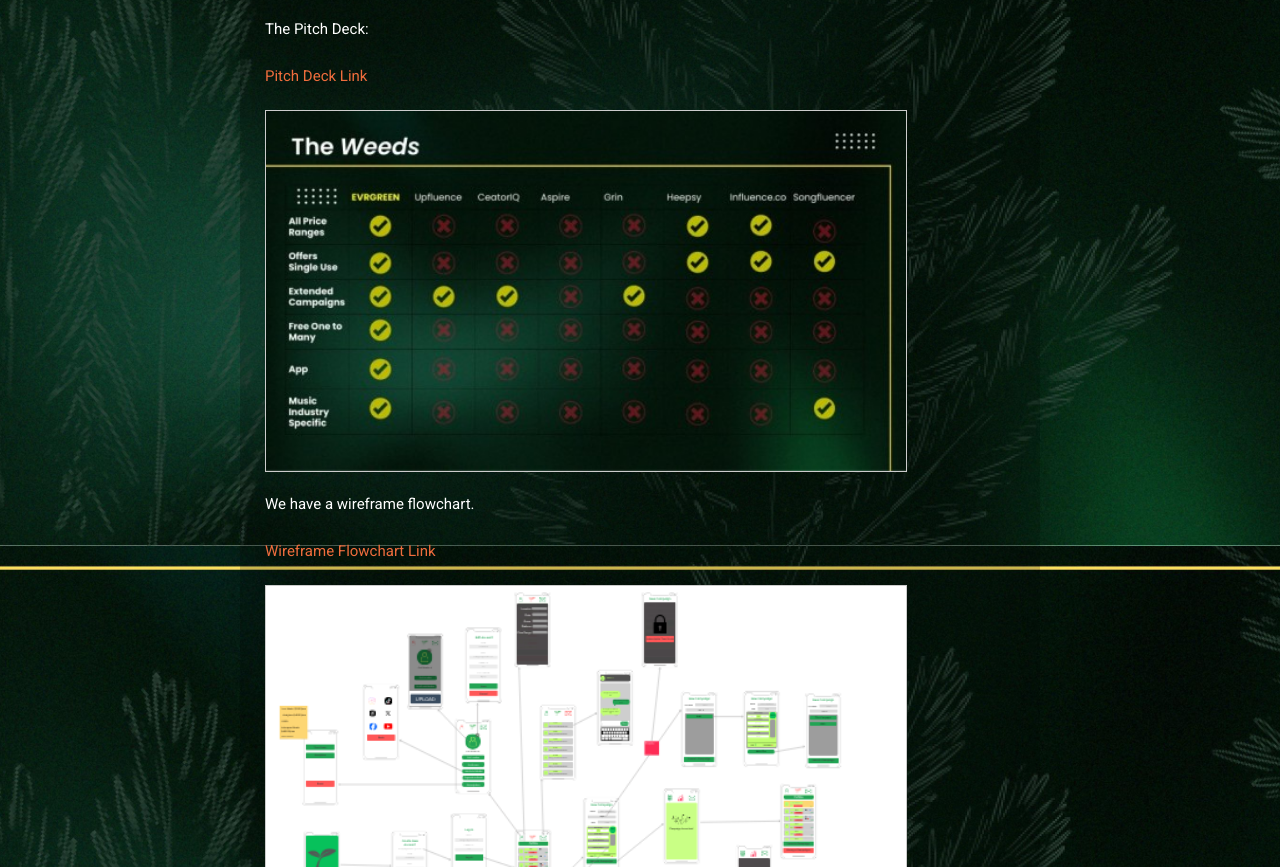
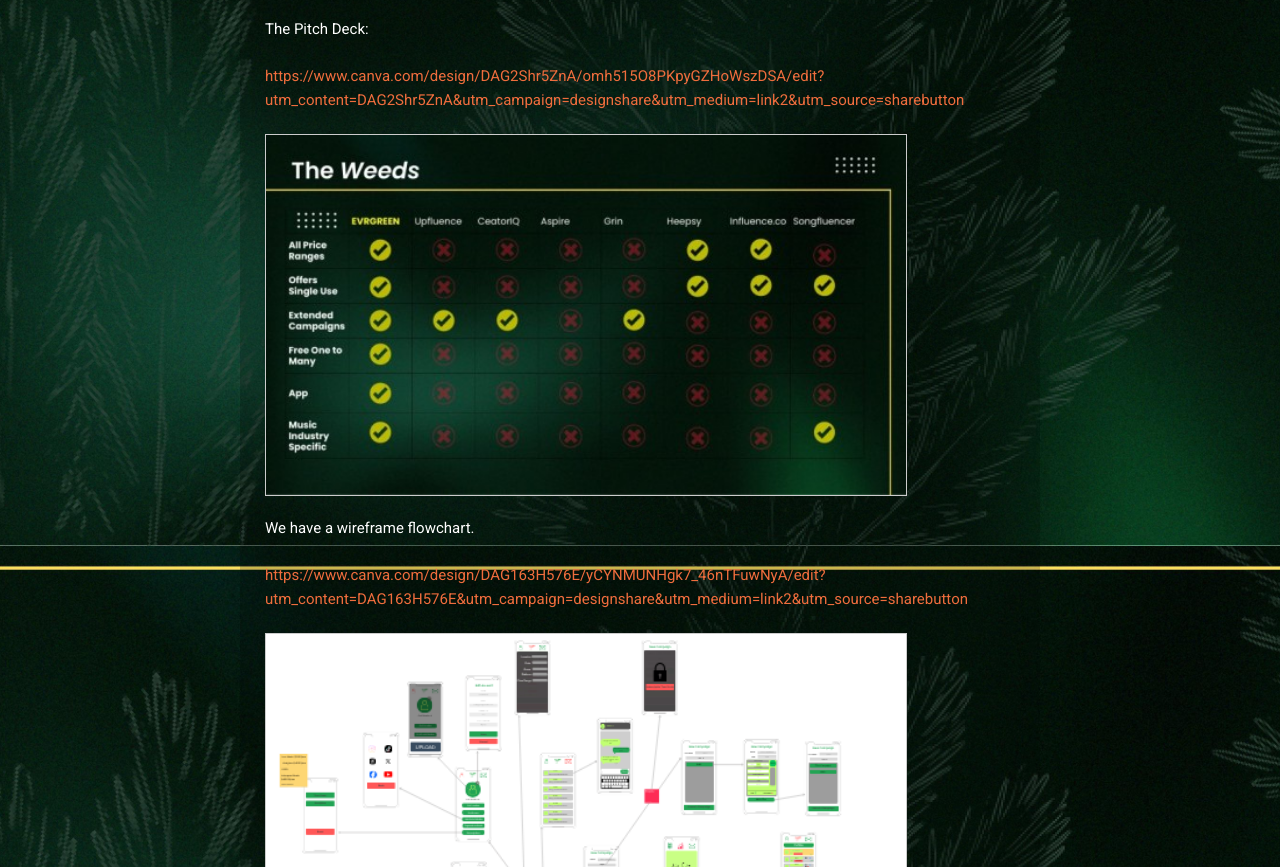
Before and after one commit to DOWingard/YC-Demo, a plain HTML site: page index.html in a window 1280 px wide. Shown: the part 2654-3521 px from the top of the page. Drawn offline with nearby package versions, Linux system fonts and the light colour scheme.

Commit message:
updated links

```diff
--- a/index.html
+++ b/index.html
@@ -86,11 +86,11 @@
           <img src="images/charts.png" alt="Analytics Dashboard" class="media">
 
           <p>The Pitch Deck:</p>
-          <p><a href="https://www.canva.com/design/DAG2Shr5ZnA/omh515O8PKpyGZHoWszDSA/edit?utm_content=DAG2Shr5ZnA&utm_campaign=designshare&utm_medium=link2&utm_source=sharebutton">Pitch Deck Link</a></p>
+          <p><a href="https://www.canva.com/design/DAG2Shr5ZnA/omh515O8PKpyGZHoWszDSA/edit?utm_content=DAG2Shr5ZnA&utm_campaign=designshare&utm_medium=link2&utm_source=sharebutton">https://www.canva.com/design/DAG2Shr5ZnA/omh515O8PKpyGZHoWszDSA/edit?utm_content=DAG2Shr5ZnA&utm_campaign=designshare&utm_medium=link2&utm_source=sharebutton</a></p>
           <img src="images/weeds.jpg" alt="Pitch Deck" class="media">
 
           <p>We have a wireframe flowchart.</p>
-          <p><a href="https://www.canva.com/design/DAG163H576E/yCYNMUNHgk7_46nTFuwNyA/edit?utm_content=DAG163H576E&utm_campaign=designshare&utm_medium=link2&utm_source=sharebutton">Wireframe Flowchart Link</a></p>
+          <p><a href="https://www.canva.com/design/DAG163H576E/yCYNMUNHgk7_46nTFuwNyA/edit?utm_content=DAG163H576E&utm_campaign=designshare&utm_medium=link2&utm_source=sharebutton">https://www.canva.com/design/DAG163H576E/yCYNMUNHgk7_46nTFuwNyA/edit?utm_content=DAG163H576E&utm_campaign=designshare&utm_medium=link2&utm_source=sharebutton</a></p>
           <img src="images/wireframeFlowchart.png" alt="Wireframe Flowchart" class="media">
 
         </div>
```
